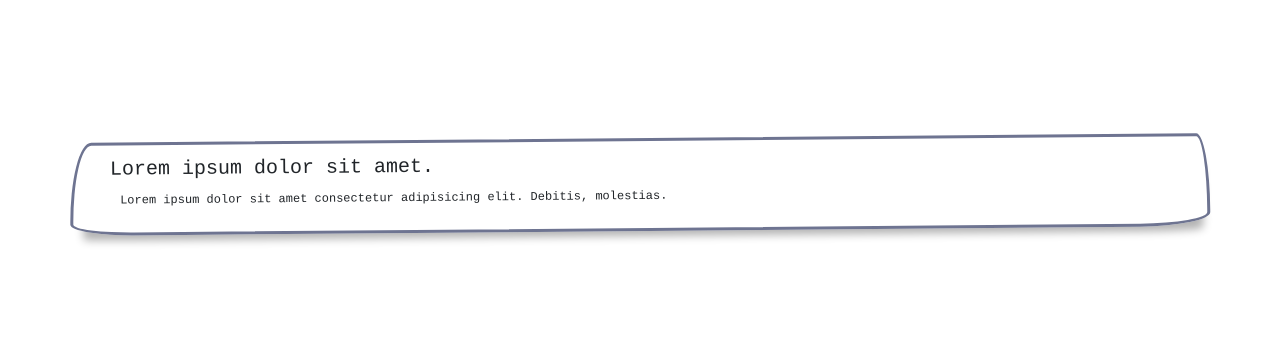
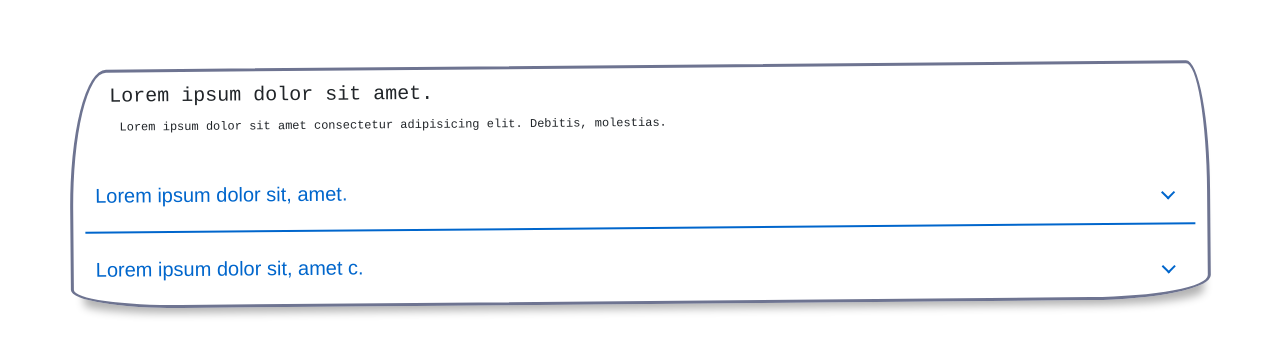
Before and after one commit to snahmd/react-components-challenge, a React (Create React App) app: page / in a window 1280 px wide. Shown: the part 226-582 px from the top of the page. Built offline with nearby package versions, Linux system fonts and the light colour scheme.

Commit message:
XAccordion

```diff
--- a/package.json
+++ b/package.json
@@ -8,6 +8,7 @@
     "@testing-library/user-event": "^13.5.0",
     "bootstrap": "^5.2.3",
     "react": "^18.2.0",
+    "react-accessible-accordion": "^5.0.0",
     "react-bootstrap": "^2.6.0",
     "react-dom": "^18.2.0",
     "react-scripts": "5.0.1",
--- a/src/App.js
+++ b/src/App.js
@@ -1,3 +1,4 @@
+import XAccordion from "./components/accordion/XAccordion";
 import Frame from "./frame/Frame";
 
 function App() {
@@ -5,7 +6,25 @@ function App() {
     <div className="App">
 
       <Frame title={"Lorem ipsum dolor sit amet."} text={"Lorem ipsum dolor sit amet consectetur adipisicing elit. Debitis, molestias."}>
-
+      <XAccordion
+          content={[
+            {
+              title: "Lorem ipsum dolor sit, amet.",
+              desc: [
+                "Lorem ipsum dolor sit, amet consectetur adipisicing elit. Autem id a eius aliquid vel asperiores! Quam neque ullam, quos placeat distinctio deleniti voluptatum officia rem pariatur praesentium, eius sunt ducimus.",
+                "if you want to know more ***/contact&&&contact us*** to get more information.",
+              ],
+            },
+            {
+              title: "Lorem ipsum dolor sit, amet c.",
+              desc: [
+                "Lorem ipsum dolor sit, amet consectetur adipisicing elit. Autem id a eius aliquid vel asperiores! Quam neque ullam, quos placeat distinctio deleniti voluptatum officia rem pariatur praesentium, eius sunt ducimus.",
+                "Lorem ipsum dolor sit, amet consectetur adipisicing elit. Autem id a eius aliquid vel asperiores! Quam neque ullam, quos placeat distinctio deleniti voluptatum officia rem pariatur praesentium, eius sunt ducimus.",
+              ],
+            },
+          ]}
+          preExpanded={false}
+        />
       </Frame>
     </div>
   );
--- /dev/null
+++ b/src/components/accordion/XAccordion.css
@@ -0,0 +1,99 @@
+.xaccordionitem {
+  margin-bottom: 0;
+  border-radius: 0;
+  padding: 0 10px 0 10px;
+  border: none;
+  box-shadow: unset;
+}
+.xaccordionitem:not(:last-child) {
+  border-bottom: 2px solid #06c !important;
+}
+.xaccordionitem-header:not(:last-child) {
+  background: transparent;
+  border-radius: 0;
+  padding: 0;
+  border: none;
+}
+.accordion button {
+  display: inline-block;
+  font-weight: 400;
+  color: #212529;
+  text-align: center;
+  vertical-align: middle;
+  -webkit-user-select: none;
+  user-select: none;
+  background-color: transparent;
+  border: 1px solid transparent;
+  padding: 0.375rem 0.75rem;
+  font-size: 1rem;
+  line-height: 1.5;
+  border-radius: 0.25rem;
+  transition: color 0.15s ease-in-out, background-color 0.15s ease-in-out,
+    border-color 0.15s ease-in-out, box-shadow 0.15s ease-in-out;
+}
+@media (prefers-reduced-motion: reduce) {
+  .accordion button {
+    transition: none;
+  }
+}
+.accordion .accordion__button {
+  width: 100%;
+}
+.accordion button:hover {
+  color: #212529;
+  text-decoration: none;
+}
+.xaccordionitem .xaccordionitem-header button {
+  display: block;
+  width: 100%;
+  text-align: left;
+  padding: 22px 70px 22px 0;
+  font-family: "Rubik", sans-serif;
+  font-size: 20px;
+  line-height: 1.4em;
+  border: none;
+  border-radius: 0;
+  margin: 0;
+  color: var(--heading);
+  text-decoration: none;
+  position: relative;
+}
+.xaccordionitem .xaccordionitem-header button:before {
+  content: "";
+  font-family: "font-awesome";
+  position: absolute;
+  font-size: 28px;
+  right: 0;
+  left: auto;
+  top: 30%;
+  transition: 0.3s ease-in-out;
+}
+.accordion .xaccordionitem .xaccordionitem-header button:before {
+  display: inline-block;
+  content: "";
+  height: 10px;
+  width: 10px;
+  top: 37px;
+  margin-right: 12px;
+  border-bottom: 2px solid currentColor;
+  border-right: 2px solid currentColor;
+  transform: rotate(45deg);
+}
+.xaccordionitem
+  .xaccordionitem-header
+  .accordion__button[aria-expanded="true"]
+  button::before {
+  transform: rotate(-135deg);
+}
+@media (max-width: 991px) {
+  .accordion-style-two .xaccordionitem .xaccordionitem-header button {
+    font-size: 20px;
+  }
+}
+.xaccordionitem .xaccordionitem-body {
+  padding: 1.5rem 1.5rem;
+}
+.xaccordionitem-header h5{
+    margin-bottom: 0;
+    color: #06c;
+}
--- /dev/null
+++ b/src/components/accordion/XAccordion.jsx
@@ -0,0 +1,58 @@
+import React from "react";
+
+import "./XAccordion.css"
+
+import {
+  Accordion,
+  AccordionItem,
+  AccordionItemHeading,
+  AccordionItemButton,
+  AccordionItemPanel,
+} from "react-accessible-accordion";
+
+const AddLinksToText = ({ text }) => {
+  return (
+    <p>
+      {text.split("***").map((text, i) => {
+        if (i % 2 == 1) {
+          return <a href={text.split("&&&")[0]}>{text.split("&&&")[1]}</a>;
+        } else {
+          return <>{text}</>;
+        }
+      })}
+    </p>
+  );
+};
+
+const XAccordion = ({ content, preExpanded }) => {
+  return (
+    <>
+      <Accordion preExpanded={preExpanded ? [0] : undefined} allowZeroExpanded>
+        {content.map((item, i) => (
+          <AccordionItem
+            className="xaccordionitem"
+            key={i}
+            uuid={i}
+          >
+            <AccordionItemHeading className="xaccordionitem-header">
+              <AccordionItemButton>
+                <h5 >
+                  <button>{item.title}</button>
+                </h5>
+              </AccordionItemButton>
+            </AccordionItemHeading>
+            <AccordionItemPanel className="xaccordionitem-body">
+              {typeof item.desc == "object" ? (
+                item.desc.map((text) => <AddLinksToText text={text}/>)
+              ) : (
+                <AddLinksToText text={item.desc}/>
+              )}
+            </AccordionItemPanel>
+          </AccordionItem>
+        ))}
+      </Accordion>
+    </>
+  );
+};
+
+export default XAccordion;
```
Also changed, not shown: 1 other file (tests, documents, lock files or other folders).
